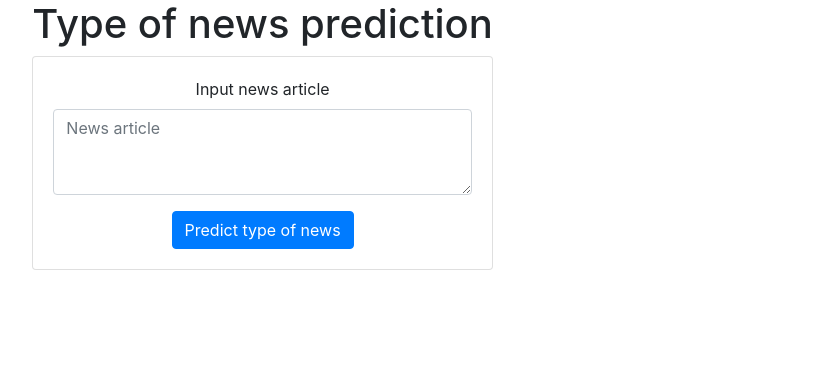
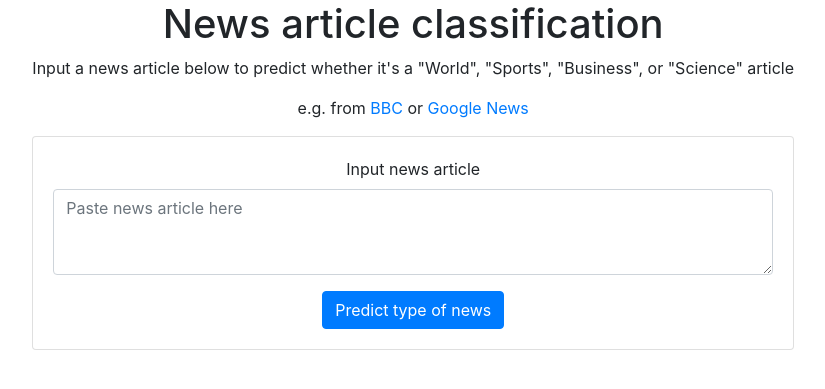
Before and after one commit to mlopscommunity/engineering.labs, a Flask app: page / in a window 1280 px wide. Shown: the part 56-445 px from the top of the page, without its empty margins (181-1006 px from the left). Run offline with Flask 2, Linux system fonts and the light colour scheme; some libraries are stand-ins or nearby versions.

Commit message:
Tidied up header of app page

```diff
--- a/Lab1_Operationalizing_Pytorch_with_Mlflow/src/app/templates/index.html
+++ b/Lab1_Operationalizing_Pytorch_with_Mlflow/src/app/templates/index.html
@@ -35,7 +35,9 @@
             <div class="col-sm-2">
             </div>
             <div class="col-sm=8">
-                <h1>Type of news prediction</h1>
+                <h1>News article classification</h1>
+                <p>Input a news article below to predict whether it's a "World", "Sports", "Business", or "Science" article</p>
+                <p>e.g. from <a href="https://www.bbc.com/news">BBC</a> or <a href="https://news.google.com">Google News</a></p>
 
                 <div class="card">
                     <div class="card-body">
@@ -43,7 +45,7 @@
                         <form action="{{ url_for('predict')}}" method="post">
                             <div class="form-group">
                                 <label for="textinput">Input news article</label>
-                                <textarea id="textinput" class="form-control" name="news" placeholder="News article" required="required" rows="3"></textarea>
+                                <textarea id="textinput" class="form-control" name="news" placeholder="Paste news article here" required="required" rows="3"></textarea>
                             </div>
 
                             <button type="submit" class="btn btn-primary">Predict type of news</button>
```
